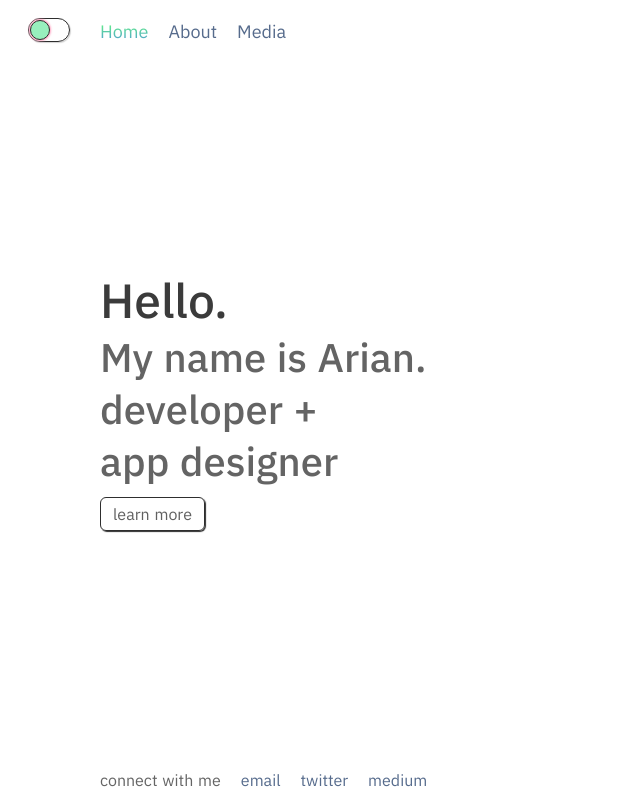
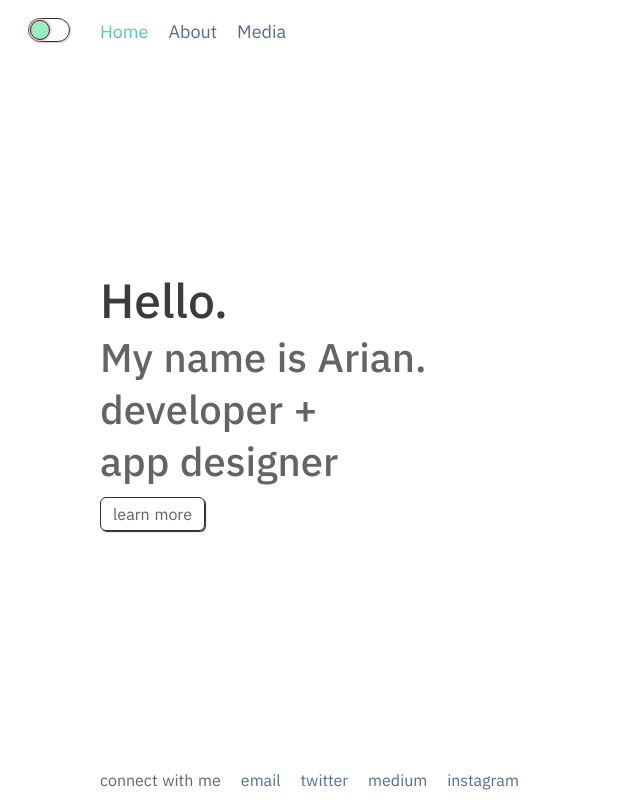
Before and after one commit to syw123456/arian2019-blog-master, a Nuxt app: page / in a window 1280 px wide. Shown: the top 800 px of the page, without its empty margins (0-640 px from the left). Built offline with nearby package versions, Linux system fonts and the light colour scheme.

Commit message:
update myself

```diff
--- a/layouts/default.vue
+++ b/layouts/default.vue
@@ -22,12 +22,10 @@
 
       <div class="footer-links">
         <p style="color: #646464">connect with me</p>
-
         <a href="mailto:arianandcode@gmail.com">email</a>
-
         <a target="_blank" href="https://twitter.com/arian__prince">twitter</a>
-
         <a target="_blank" href="https://medium.com/@arian">medium</a>
+        <a target="_blank" href="https://www.instagram.com/karen.shi.520">instagram</a>
       </div>
 
 
```
